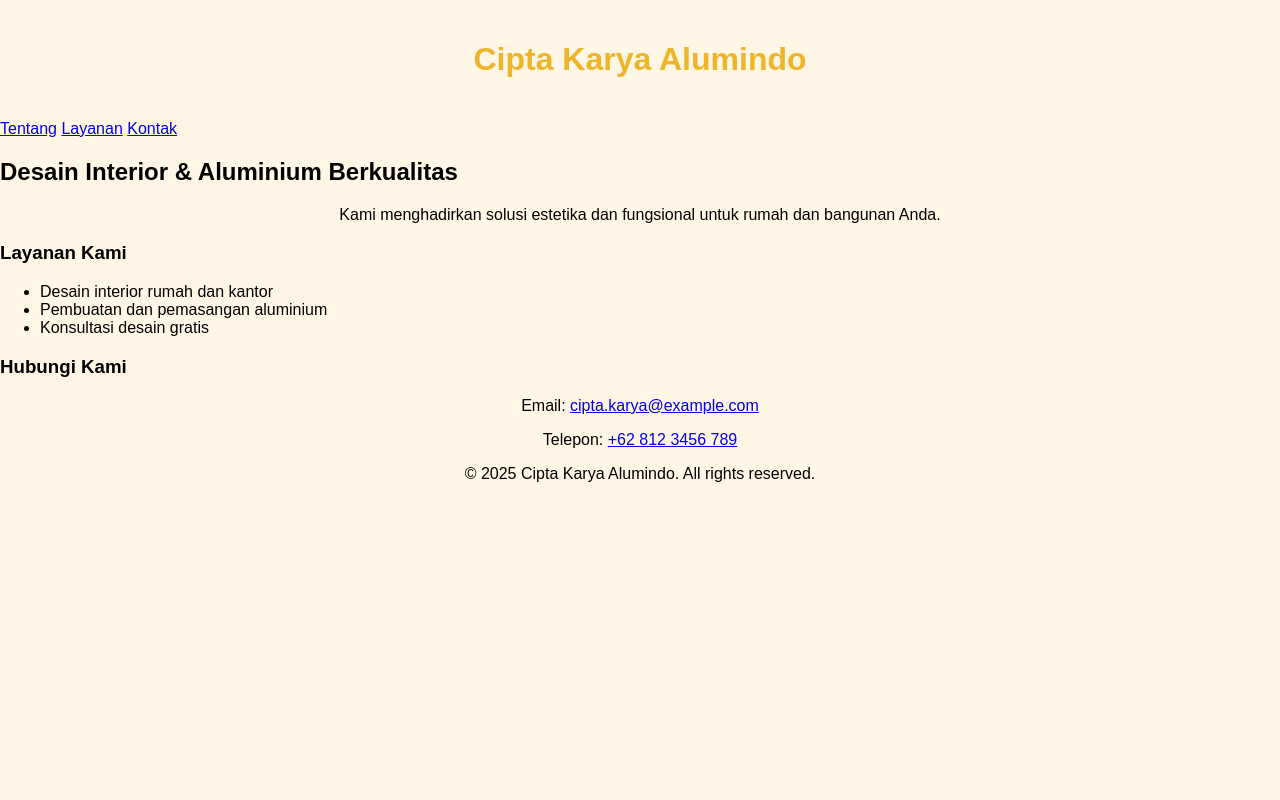
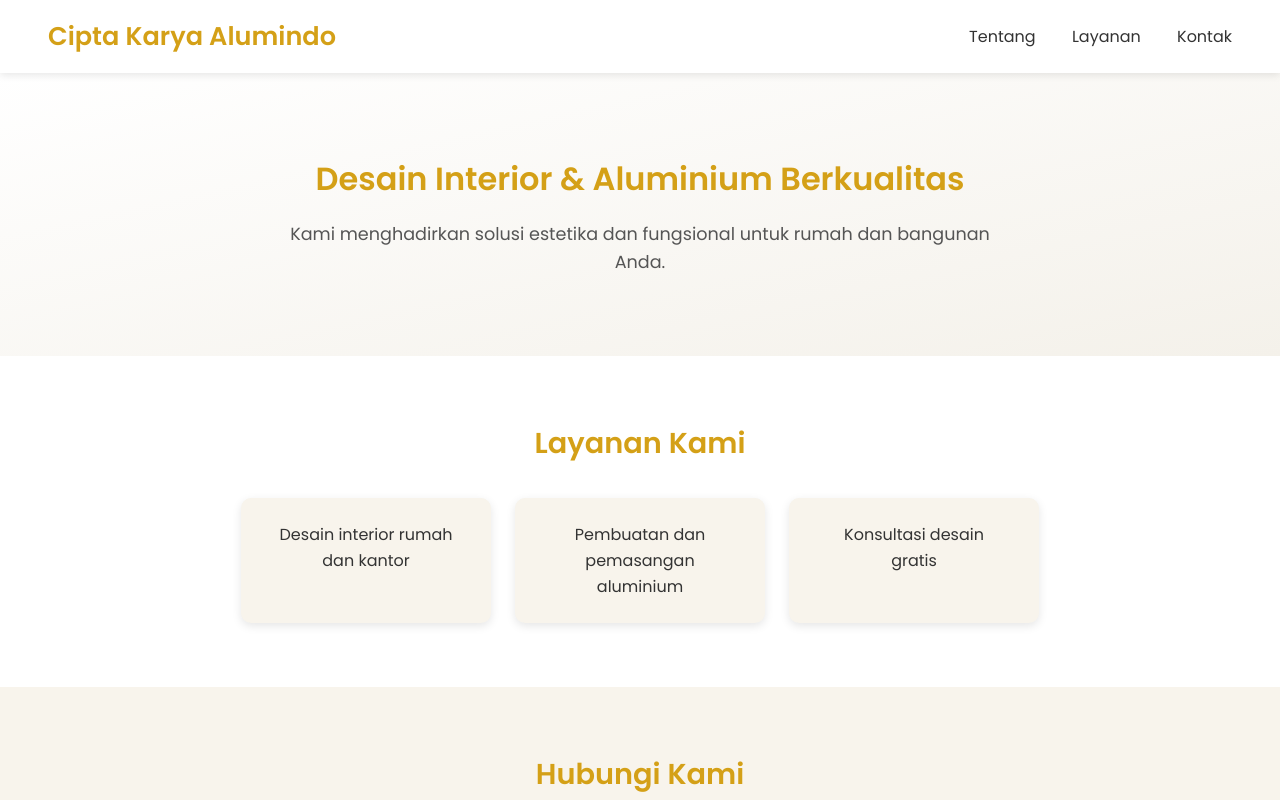
Before and after one commit to RizkyBimantoro/Cipta-Karya-Alumindo, a plain HTML site: page index.html in a window 1280 px wide. Shown: the top 800 px of the page. Drawn offline with Linux system fonts and the light colour scheme.

Commit message:
Tambah style modern dan elegan

```diff
--- a/style.css
+++ b/style.css
@@ -1,15 +1,166 @@
-body {
-  font-family: Arial, sans-serif;
+/* ====== STYLE UTAMA CIPTA KARYA ALUMINDO ====== */
+
+/* Import font modern */
+@import url('https://fonts.googleapis.com/css2?family=Poppins:wght@300;400;600&display=swap');
+
+:root {
+  --warna-utama: #d4a017;        /* Emas elegan */
+  --warna-sekunder: #f8f4ec;     /* Krem lembut */
+  --warna-teks: #333;            /* Abu gelap untuk teks */
+  --warna-putih: #ffffff;
+}
+
+/* Reset dasar */
+* {
   margin: 0;
   padding: 0;
-  background-color: #fff6e5;
+  box-sizing: border-box;
+  scroll-behavior: smooth;
 }
 
-h1 {
-  color: #f0b429;
+body {
+  font-family: 'Poppins', sans-serif;
+  background-color: var(--warna-sekunder);
+  color: var(--warna-teks);
+  line-height: 1.6;
+}
+
+/* ===== HEADER ===== */
+header {
+  background-color: var(--warna-putih);
+  display: flex;
+  justify-content: space-between;
+  align-items: center;
+  padding: 1rem 3rem;
+  box-shadow: 0 2px 8px rgba(0,0,0,0.1);
+  position: sticky;
+  top: 0;
+  z-index: 100;
+}
+
+header h1 {
+  color: var(--warna-utama);
+  font-weight: 600;
+  font-size: 1.6rem;
+}
+
+nav a {
+  color: var(--warna-teks);
+  text-decoration: none;
+  margin-left: 2rem;
+  font-weight: 500;
+  transition: color 0.3s;
+}
+
+nav a:hover {
+  color: var(--warna-utama);
+}
+
+/* ===== HERO SECTION ===== */
+#hero {
   text-align: center;
-  padding: 20px;
+  padding: 5rem 2rem;
+  background: linear-gradient(to bottom right, #fff, #f4f1ea);
 }
-p {
+
+#hero h2 {
+  font-size: 2rem;
+  color: var(--warna-utama);
+  margin-bottom: 1rem;
+}
+
+#hero p {
+  font-size: 1.1rem;
+  color: #555;
+  max-width: 700px;
+  margin: 0 auto;
+}
+
+/* ===== LAYANAN SECTION ===== */
+#layanan {
+  padding: 4rem 2rem;
+  background-color: var(--warna-putih);
   text-align: center;
 }
+
+#layanan h3 {
+  font-size: 1.8rem;
+  color: var(--warna-utama);
+  margin-bottom: 2rem;
+}
+
+#layanan ul {
+  list-style: none;
+  display: flex;
+  flex-wrap: wrap;
+  justify-content: center;
+  gap: 1.5rem;
+}
+
+#layanan li {
+  background-color: var(--warna-sekunder);
+  border-radius: 10px;
+  padding: 1.5rem 2rem;
+  width: 250px;
+  box-shadow: 0 3px 10px rgba(0,0,0,0.1);
+  transition: transform 0.3s, box-shadow 0.3s;
+}
+
+#layanan li:hover {
+  transform: translateY(-5px);
+  box-shadow: 0 6px 15px rgba(0,0,0,0.15);
+}
+
+/* ===== KONTAK SECTION ===== */
+#kontak {
+  background-color: var(--warna-sekunder);
+  text-align: center;
+  padding: 4rem 2rem;
+}
+
+#kontak h3 {
+  font-size: 1.8rem;
+  color: var(--warna-utama);
+  margin-bottom: 1.5rem;
+}
+
+#kontak a {
+  color: var(--warna-utama);
+  text-decoration: none;
+  font-weight: 500;
+}
+
+#kontak a:hover {
+  text-decoration: underline;
+}
+
+/* ===== FOOTER ===== */
+footer {
+  background-color: var(--warna-putih);
+  text-align: center;
+  padding: 1.5rem;
+  border-top: 1px solid #eee;
+  font-size: 0.9rem;
+  color: #777;
+}
+
+/* ===== RESPONSIVE ===== */
+@media (max-width: 768px) {
+  header {
+    flex-direction: column;
+    padding: 1rem;
+  }
+
+  nav {
+    margin-top: 0.5rem;
+  }
+
+  nav a {
+    margin: 0 1rem;
+  }
+
+  #layanan ul {
+    flex-direction: column;
+    align-items: center;
+  }
+}
```
